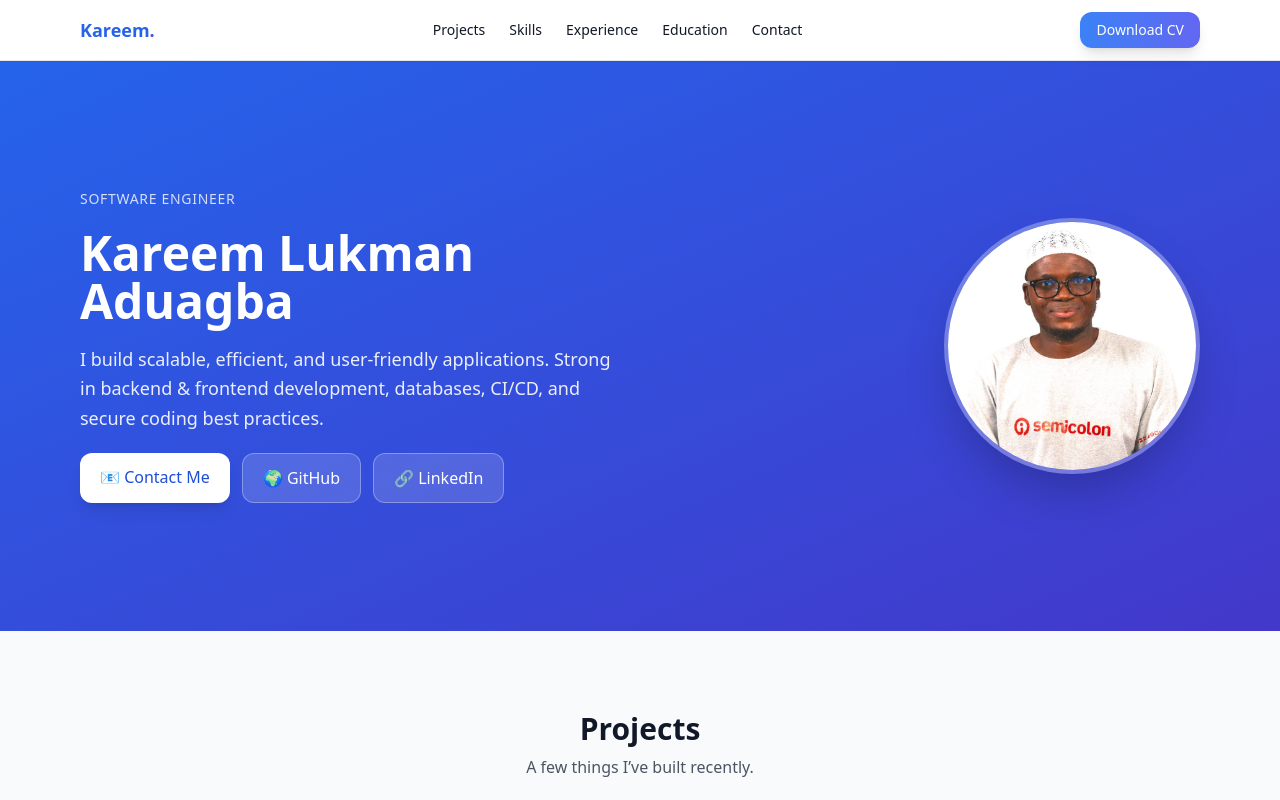
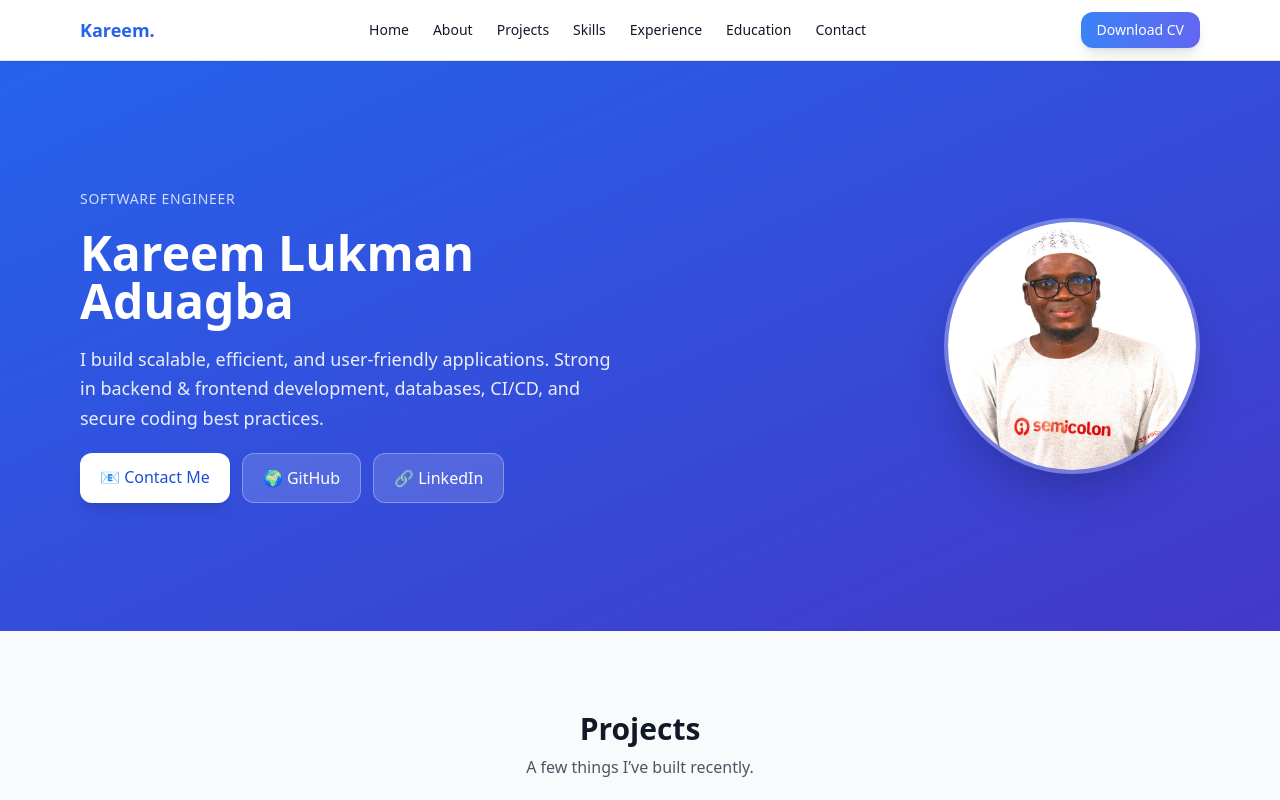
Before and after one commit to Aduagba90/my-portfolio, a React (Create React App) app: page / in a window 1280 px wide. Shown: the top 800 px of the page. Built offline with nearby package versions, Linux system fonts and the light colour scheme.

Commit message:
Update About Me content

```diff
--- a/src/App.js
+++ b/src/App.js
@@ -32,12 +32,15 @@ export default function App() {
             Kareem<span className="text-indigo-600">.</span>
           </a>
           <div className="hidden md:flex gap-6 text-sm font-medium">
+            <a href="#home" className="hover:text-blue-500 transition">Home</a>
+            <a href="#about" className="hover:text-blue-500 transition">About</a>
             <a href="#projects" className="hover:text-blue-500 transition">Projects</a>
             <a href="#skills" className="hover:text-blue-500 transition">Skills</a>
             <a href="#experience" className="hover:text-blue-500 transition">Experience</a>
             <a href="#education" className="hover:text-blue-500 transition">Education</a>
             <a href="#contact" className="hover:text-blue-500 transition">Contact</a>
           </div>
+
           <a
             href="/Kareem-Lukman-CV.pdf"
             className="text-sm bg-gradient-to-r from-blue-500 to-indigo-500 text-white px-4 py-2 rounded-xl shadow-lg hover:scale-105 transition-transform"
```
